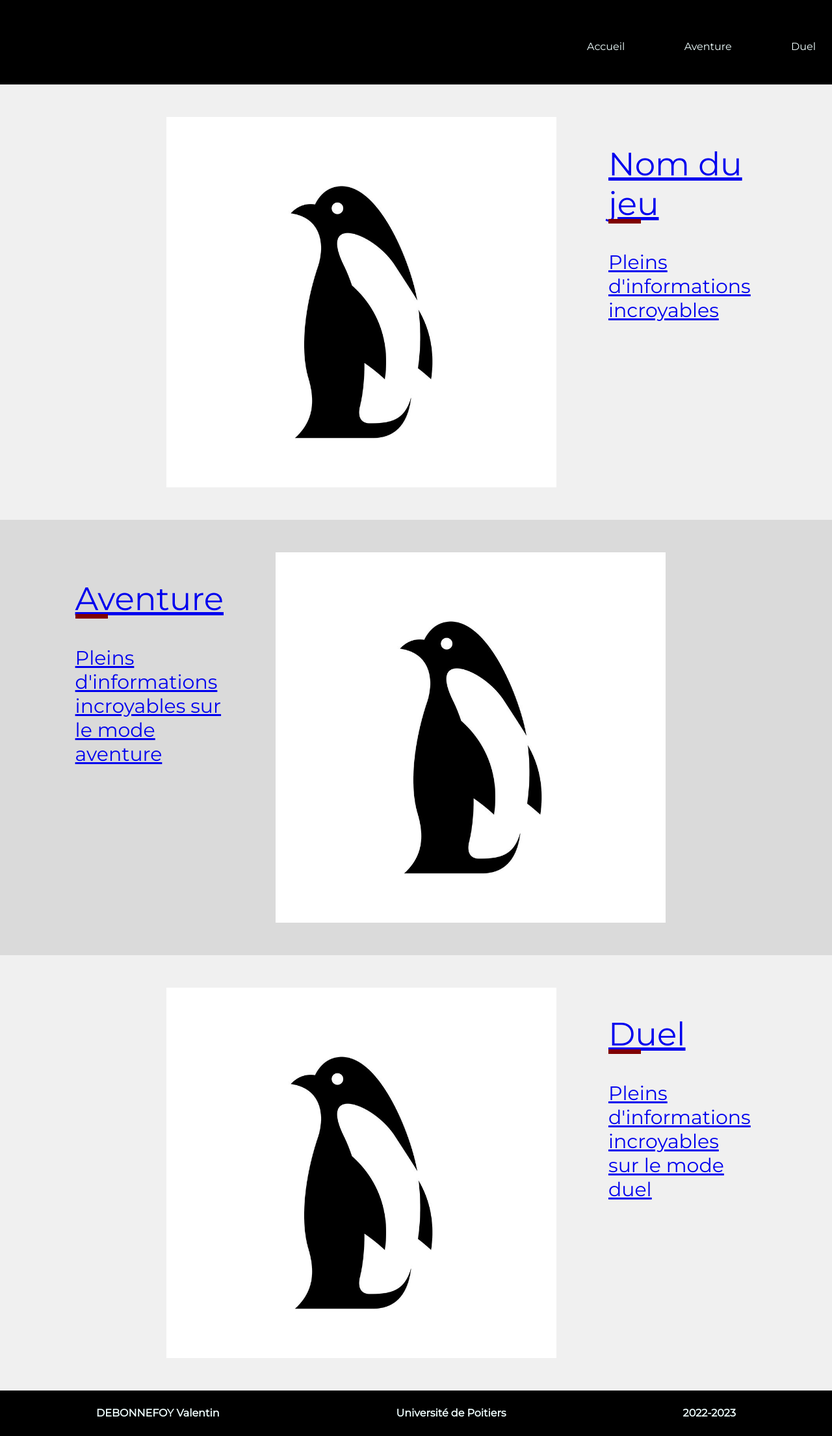
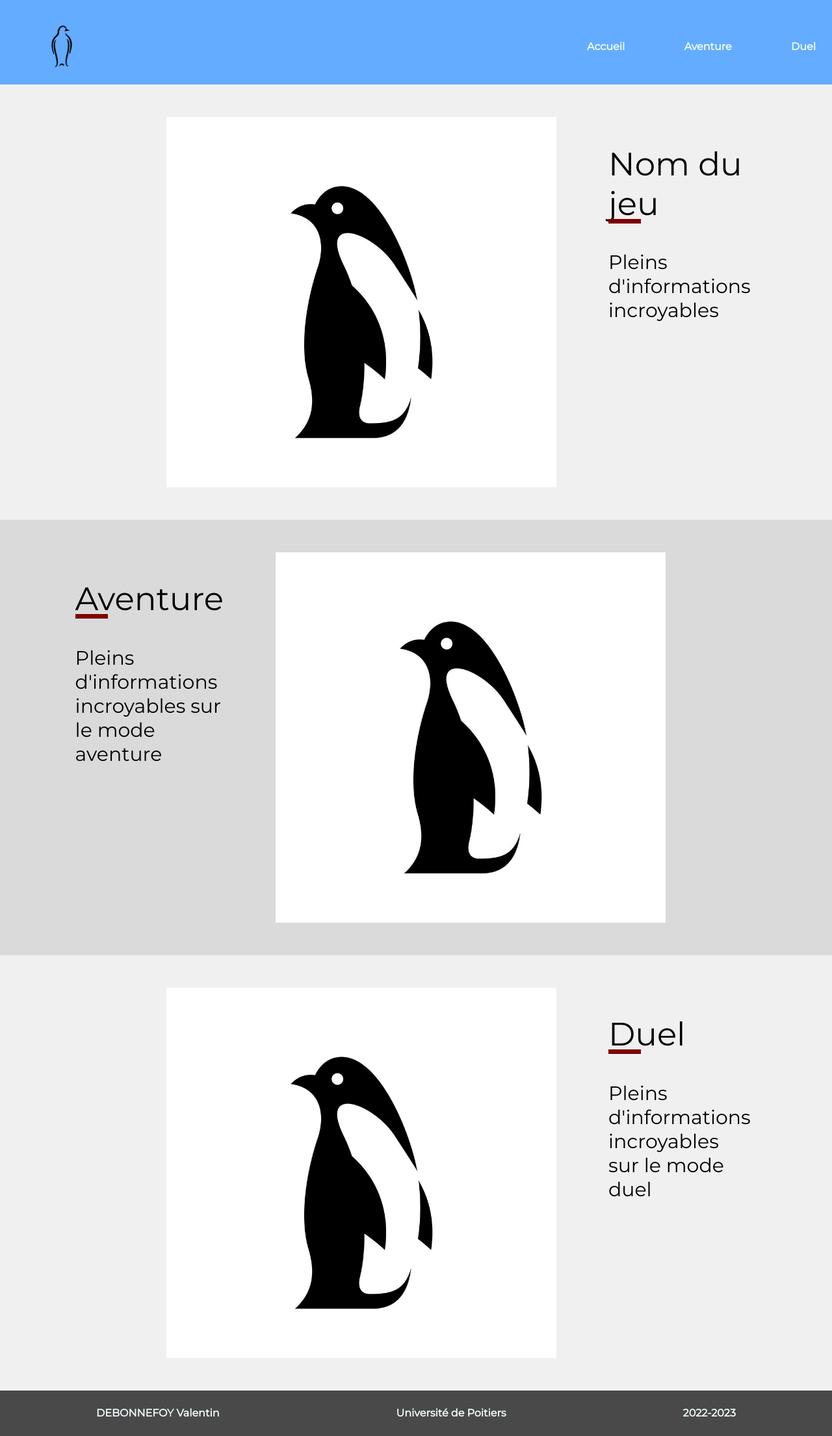
Before and after one commit to Yukigana/CyberProject, a Symfony app: template templates/Overview/Accueil.html.twig in a window 1280 px wide. Shown: the whole page at 65% size. Run offline with Twig, Linux system fonts and the light colour scheme; the template is opened without the code that fills it, so the values that code supplies are empty; some libraries are stand-ins or nearby versions.

Commit message:
ajout lien interne

```diff
--- a/public/css/content.css
+++ b/public/css/content.css
@@ -12,6 +12,10 @@
     width: 100%;
 }
 
+div.article-list a{
+    background-color: rgb(192, 192, 192);
+    width: 100%;
+}
 
 section.article img {
     width: 600px;
@@ -57,6 +61,7 @@
 
 
 .article-title {
+    color: black;
     font-size: 50px;
     font-family: 'Montserrat', sans-serif;
     font-weight: 100;
@@ -73,5 +78,6 @@
 }
 
 .article-description {
+    color: black;
     font-size: 30px;
 }
--- a/public/css/menu.css
+++ b/public/css/menu.css
@@ -2,6 +2,10 @@
 
 * {
     font-family: 'Montserrat', sans-serif;
+}
+
+a{
+    text-decoration: none;
 }
 
 body {
@@ -9,7 +13,7 @@
 }
 
 section.top-page {
-    background-color: rgb(0, 0, 0);
+    background-color: rgb(100, 172, 255);
     height: 80px;
     padding: 25px;
 }
@@ -33,6 +37,7 @@
 
 nav.nav li a{
     color: azure;
+    font-weight: 600;
     text-decoration: none;
 }
 
@@ -41,7 +46,7 @@
     bannière de fin de page
 */
 section.bottom-page {
-    background-color: rgb(0, 0, 0);
+    background-color: rgb(73, 73, 73);
     height: 20px;
     padding: 25px;
 }
```
